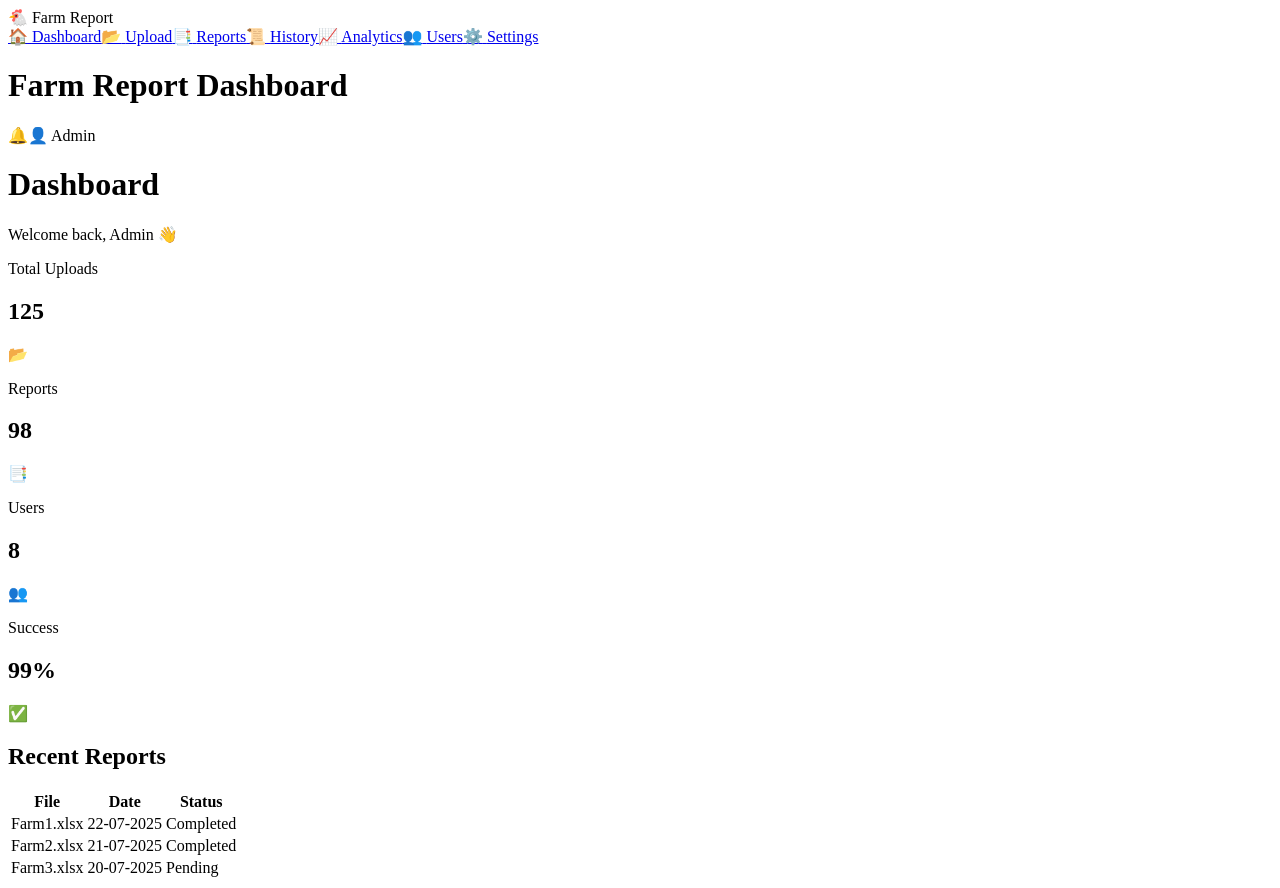
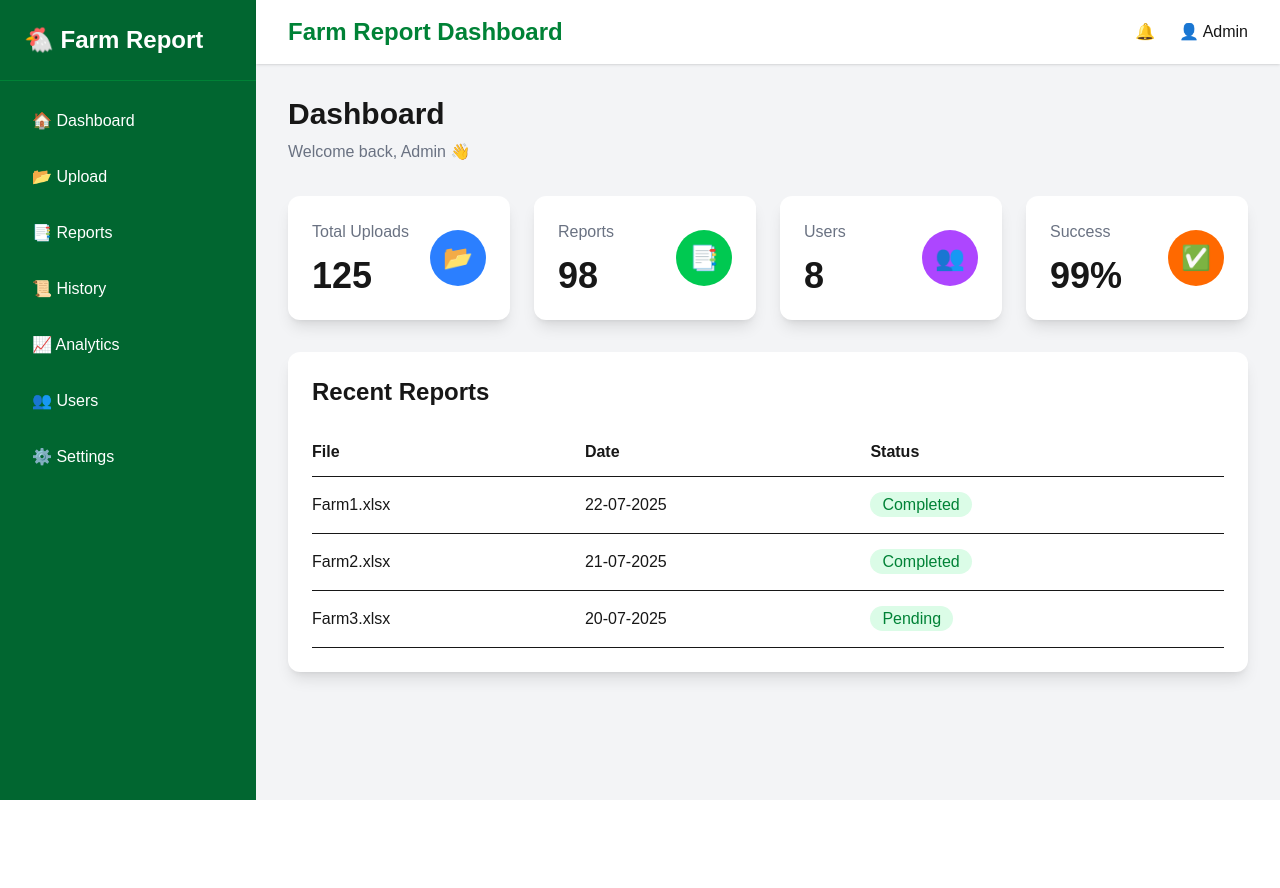
Before and after one commit to Akhil1466/farm-report-system, a Next.js app in the folder frontend/: page / in a window 1280 px wide. After the commit the page ends 800 px from the top, so only its background shows below. Built offline with nearby package versions, Linux system fonts and the light colour scheme.

Commit message:
Fix layout.tsx build error

```diff
--- a/frontend/app/layout.tsx
+++ b/frontend/app/layout.tsx
@@ -1,6 +1,7 @@
 import type { Metadata } from "next";
 import { Geist, Geist_Mono } from "next/font/google";
-// import "./globals.css";
+// @ts-ignore: allow side-effect css import without type declarations
+import "./globals.css";
 
 const geistSans = Geist({
   variable: "--font-geist-sans",
@@ -13,8 +14,8 @@ const geistMono = Geist_Mono({
 });
 
 export const metadata: Metadata = {
-  title: "Create Next App",
-  description: "Generated by create next app",
+  title: "Farm Report System",
+  description: "Farm Report Management System",
 };
 
 export default function RootLayout({
@@ -23,12 +24,11 @@ export default function RootLayout({
   children: React.ReactNode;
 }>) {
   return (
-    <html lang="en">
-      <body
-        className={`${geistSans.variable} ${geistMono.variable} antialiased`}
-      >
-        {children}
-      </body>
+    <html
+      lang="en"
+      className={`${geistSans.variable} ${geistMono.variable}`}
+    >
+      <body>{children}</body>
     </html>
   );
 }
```
